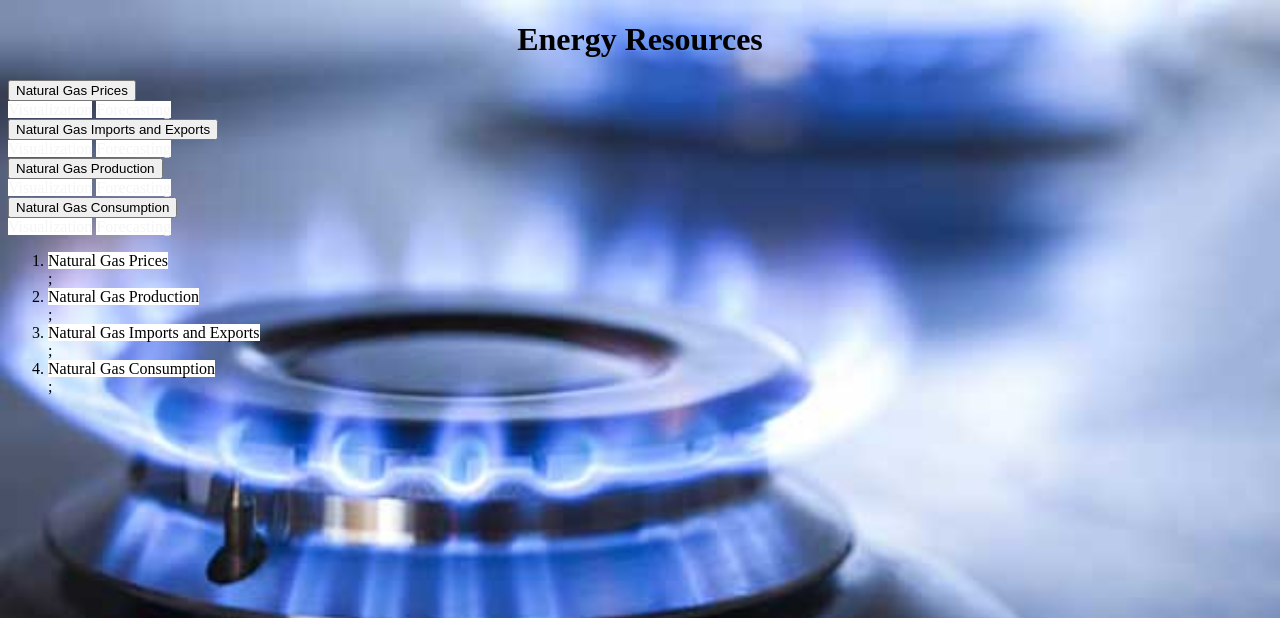
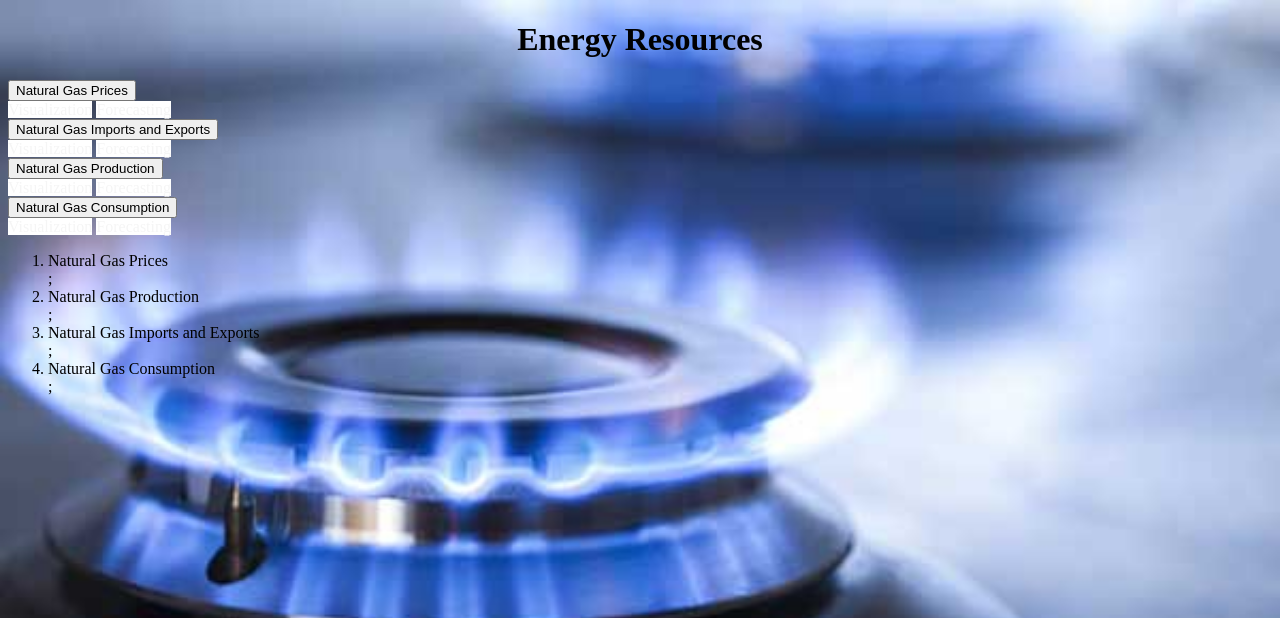
Before and after one commit to shrirangmhalgi/ts-project, a Flask app: template templates/index.html in a window 1280 px wide. Shown: the top 618 px of the page. Run offline with Flask 2, Linux system fonts and the light colour scheme; the template is opened without the code that fills it, so the values that code supplies are empty; parts of the project's set-up code (start-up, migrations or seed data) failed here and were passed over.

Commit message:
Add files via upload

```diff
--- a/templates/index.html
+++ b/templates/index.html
@@ -50,19 +50,19 @@
       </div>
 
     <ol>
-      <li><a  href="natural_gas.html" style="color:black;">Natural Gas Prices</a></li>
+      <li>Natural Gas Prices</li>
       <div class="table-data">
         {{returnList1 | safe}};
 
-      <li><a  href="natural_gas.html" style="color:black;">Natural Gas Production</a></li>
+      <li>Natural Gas Production</li>
       <div class="table-data">
       {{returnList2 | safe}};
 
-          <li><a  href="natural_gas.html" style="color:black;">Natural Gas Imports and Exports</a></li>
+          <li>Natural Gas Imports and Exports</li>
       <div class="table-data">
         {{returnList3 | safe}};
 
-        <li><a  href="natural_gas.html" style="color:black;">Natural Gas Consumption</a></li>
+        <li>Natural Gas Consumption</li>
       <div class="table-data">
         {{returnList4 | safe}};
     </div>
```
